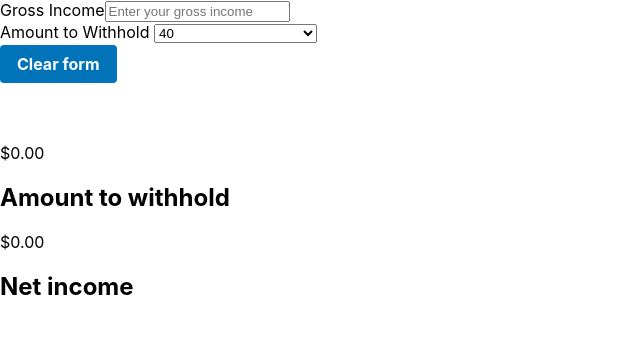
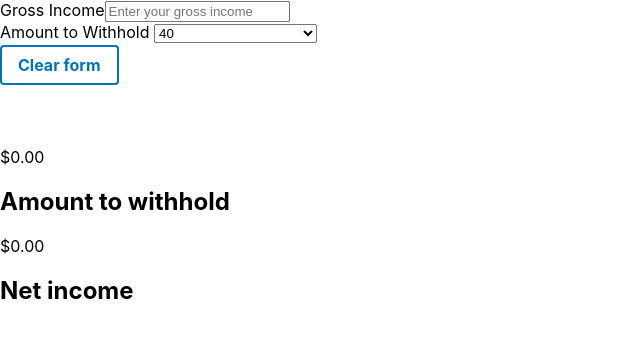
Before and after one commit to adriantoddross/set-aside, a React (Create React App) app: page / in a window 1280 px wide. In both pictures the pointer is over the button "Clear form". Shown: the top 338 px of the page, without its empty margins (0-640 px from the left). Built offline with nearby package versions, Linux system fonts and the light colour scheme.

Commit message:
add hover fx

```diff
--- a/src/Components/Button.css
+++ b/src/Components/Button.css
@@ -23,7 +23,7 @@
   margin: 2px 0;
 
   /* invisible border (will be colored on hover/focus) */
-  border: solid 1px transparent;
+  border: solid 2px transparent;
   border-radius: 4px;
 
   /* size comes from text & padding (no width/height) */
@@ -43,3 +43,9 @@
  .form-button:disabled {
   visibility: hidden;
  }
+
+ .form-button:hover {
+  color: #0073b9;
+  border-color: currentColor;
+  background-color: white;
+ }
```
